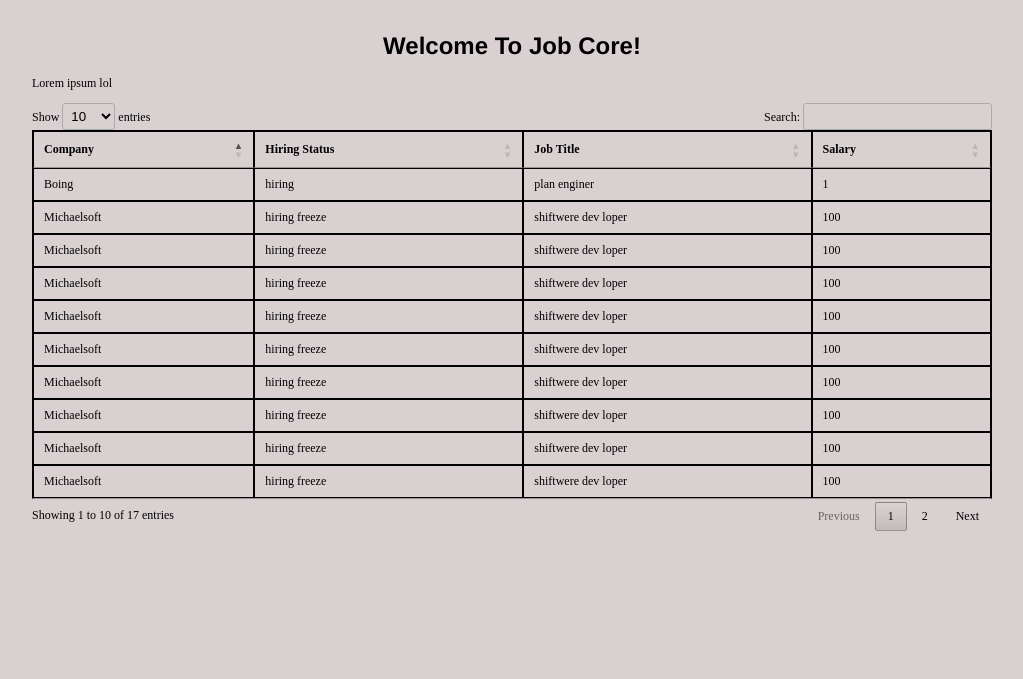
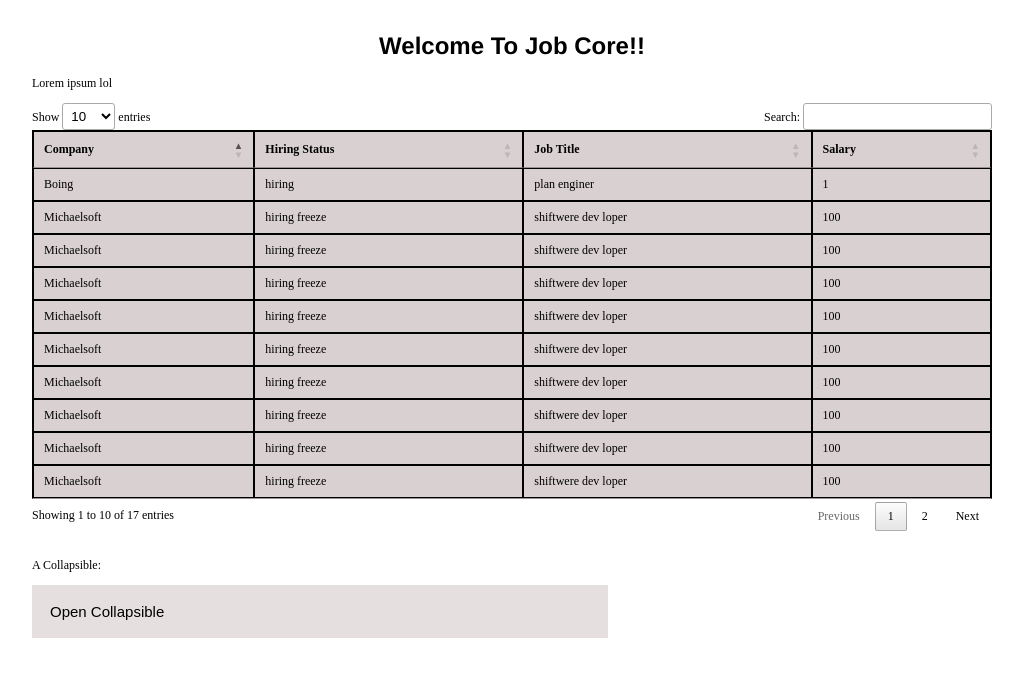
Before and after one commit to hackbois-2020/jobcore, a Flask app: page / in a window 1280 px wide. Shown: the top 679 px of the page, without its empty margins (128-1151 px from the left). Run offline with Flask 2, Linux system fonts and the light colour scheme; some libraries are stand-ins or nearby versions.

Commit message:
testing the collapsibles

```diff
--- a/static/style.css
+++ b/static/style.css
@@ -6,6 +6,38 @@ body {
 	max-width: 80em;
 	margin: 10px auto 20px auto;
 	padding: 0.5em;
+<<<<<<< HEAD
+	background-color: #D9D1D1;
+}
+
+
+/*[Jay] Testing out collapsable data for Company Name*/
+
+.collapsible {
+  background-color: #E5DFDF;
+  color: black;
+  cursor: pointer;
+  padding: 18px;
+  width: 60%;
+  border: none;
+  text-align: left;
+  outline: none;
+  font-size: 15px;
+}
+
+.active, .collapsible:hover {
+  background-color: #555;
+}
+
+.content {
+  padding: 0 18px;
+  max-height: 0;
+  width: 60%;
+  overflow: hidden;
+  transition: max-height 0.2s ease-out;
+  background-color: #f1f1f1;
+}
+=======
 	background-color: #d9d1d1;
 }
 
@@ -33,3 +65,5 @@ h1{
 	font-family: Helvetica, Arial, sans-serif;
 	text-transform: capitalize;
 }
+
+>>>>>>> 6737f532cf5c7550498118d8d35a8da6ce3857f5
--- a/templates/index.html
+++ b/templates/index.html
@@ -9,7 +9,7 @@
 		<link rel="stylesheet" href="{{url_for('static', filename='style.css')}}">
 	</head>
 	<body>
-		<h1>Welcome to Job Core!</h1>
+		<h1>Welcome to Job Core!!</h1>
 		<p>{{content.message}}</p>
 
 		<table id="job-table">
@@ -29,7 +29,31 @@
 				{% endfor %}
 			</tbody>
 		</table>
+		<!--[Jay] Testing Things -->
+<br>
+		<p>A Collapsible:</p>
+		<button class="collapsible">Open Collapsible</button>
+			<div class="content">
+			  <p>Lorem ipsum dolor sit amet, consectetur adipisicing elit, sed do eiusmod tempor incididunt ut labore et dolore magna aliqua. Ut enim ad minim veniam, quis nostrud exercitation ullamco laboris nisi ut aliquip ex ea commodo consequat.</p>
+			</div>
 
+		<script>// Jay's Testing
+var coll = document.getElementsByClassName("collapsible");
+var i;
+
+for (i = 0; i < coll.length; i++) {
+  coll[i].addEventListener("click", function() {
+    this.classList.toggle("active");
+    var content = this.nextElementSibling;
+    if (content.style.maxHeight){
+      content.style.maxHeight = null;
+    } else {
+      content.style.maxHeight = content.scrollHeight + "px";
+    }
+  });
+}
+
+</script>
 		<!-- Dependencies -->
 		<script src="https://cdnjs.cloudflare.com/ajax/libs/jquery/3.5.0/jquery.min.js"
 			integrity="sha256-xNzN2a4ltkB44Mc/Jz3pT4iU1cmeR0FkXs4pru/JxaQ="
```
Also changed, not shown: static/js/app.js (line endings or trailing spaces).
